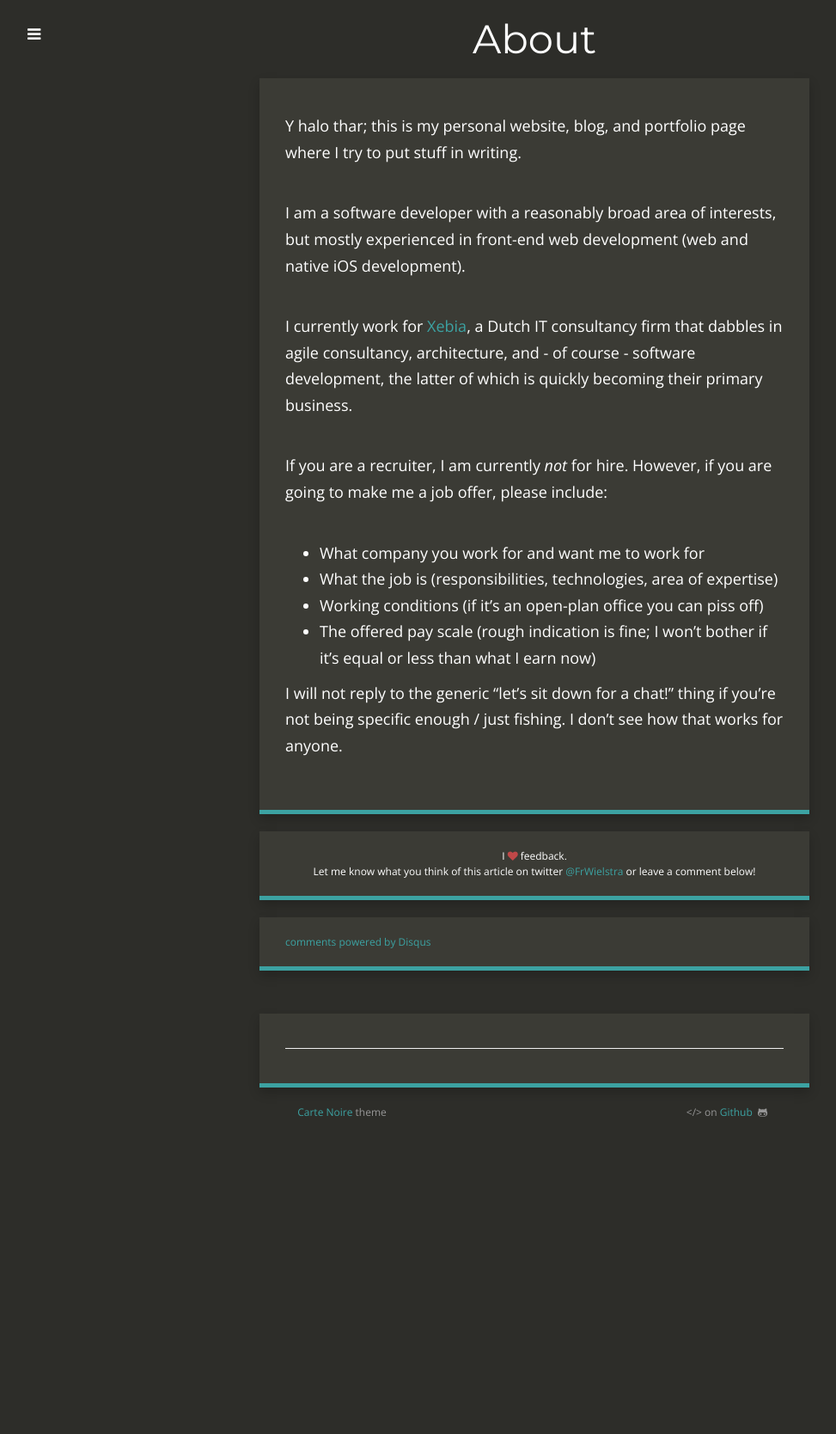
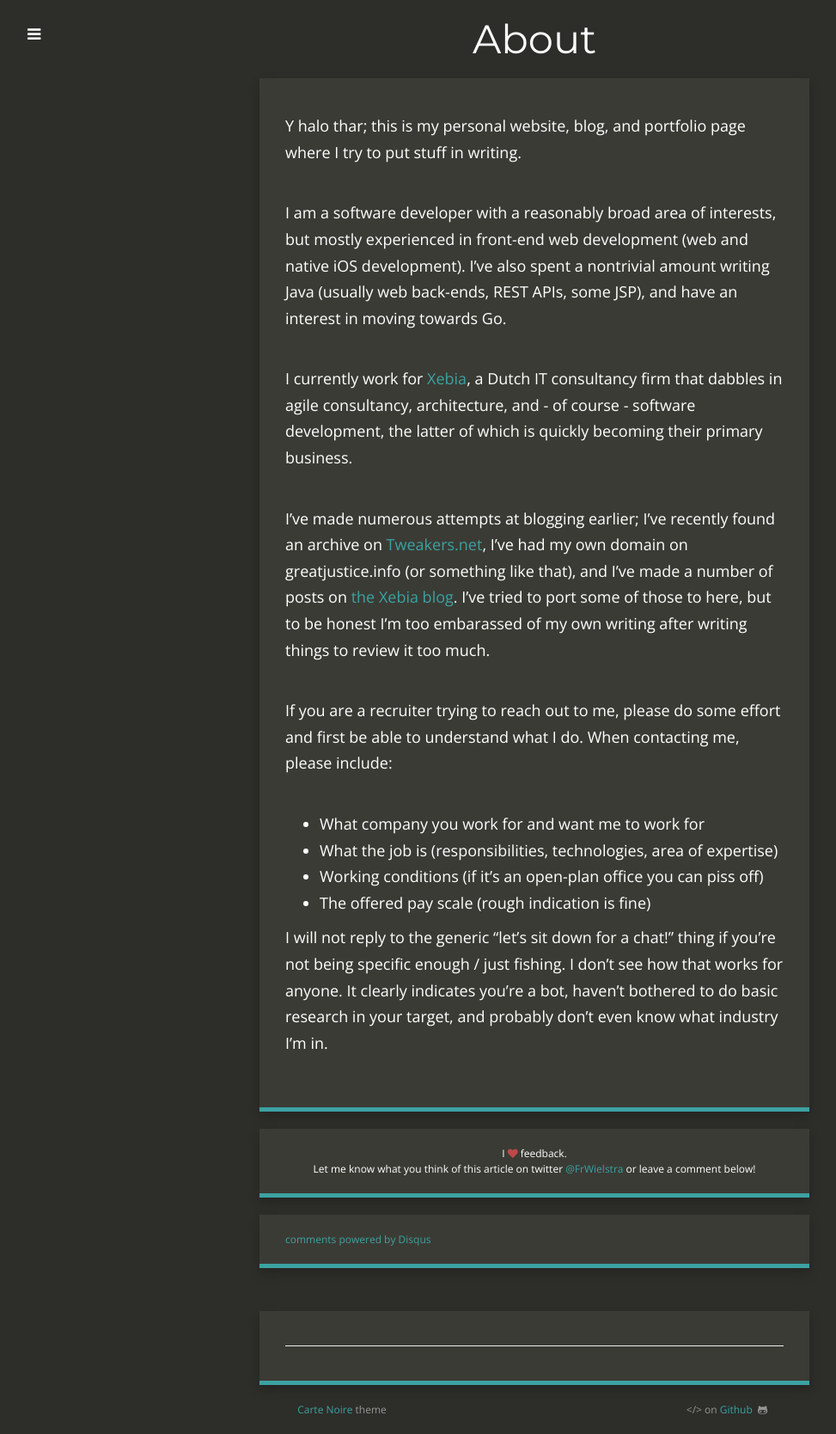
Before and after one commit to fwielstra/fwielstra.github.io, a Jekyll site: the page built from pages/about.md, in a window 1280 px wide. Shown: the whole page at 86% size, without its empty margins (18-991 px from the left). Built offline with Jekyll 4.4.1, drawn with Linux system fonts in a browser that asks for light colours; nearby versions of some CDN libraries; before the commit the page ends 1322 px from its top, so only the background shows below that.

Commit message:
Update about page with references to previous attempts at blogposts

```diff
--- a/pages/about.md
+++ b/pages/about.md
@@ -6,15 +6,17 @@ permalink: /about/
 
 Y halo thar; this is my personal website, blog, and portfolio page where I try to put stuff in writing.
 
-I am a software developer with a reasonably broad area of interests, but mostly experienced in front-end web development (web and native iOS development).
+I am a software developer with a reasonably broad area of interests, but mostly experienced in front-end web development (web and native iOS development). I've also spent a nontrivial amount writing Java (usually web back-ends, REST APIs, some JSP), and have an interest in moving towards Go.
 
 I currently work for [Xebia](http://xebia.com), a Dutch IT consultancy firm that dabbles in agile consultancy, architecture, and - of course - software development, the latter of which is quickly becoming their primary business.
 
-If you are a recruiter, I am currently *not* for hire. However, if you are going to make me a job offer, please include:
+I've made numerous attempts at blogging earlier; I've recently found an archive on [Tweakers.net](https://fgj.tweakblogs.net/blog/), I've had my own domain on greatjustice.info (or something like that), and I've made a number of posts on [the Xebia blog](http://blog.xebia.com/author/fwielstra/). I've tried to port some of those to here, but to be honest I'm too embarassed of my own writing after writing things to review it too much.
+
+If you are a recruiter trying to reach out to me, please do some effort and first be able to understand what I do. When contacting me, please include:
 
  * What company you work for and want me to work for
  * What the job is (responsibilities, technologies, area of expertise)
  * Working conditions (if it's an open-plan office you can piss off)
- * The offered pay scale (rough indication is fine; I won't bother if it's equal or less than what I earn now)
+ * The offered pay scale (rough indication is fine)
 
-I will not reply to the generic "let's sit down for a chat!" thing if you're not being specific enough / just fishing. I don't see how that works for anyone.
+I will not reply to the generic "let's sit down for a chat!" thing if you're not being specific enough / just fishing. I don't see how that works for anyone. It clearly indicates you're a bot, haven't bothered to do basic research in your target, and probably don't even know what industry I'm in.
```
